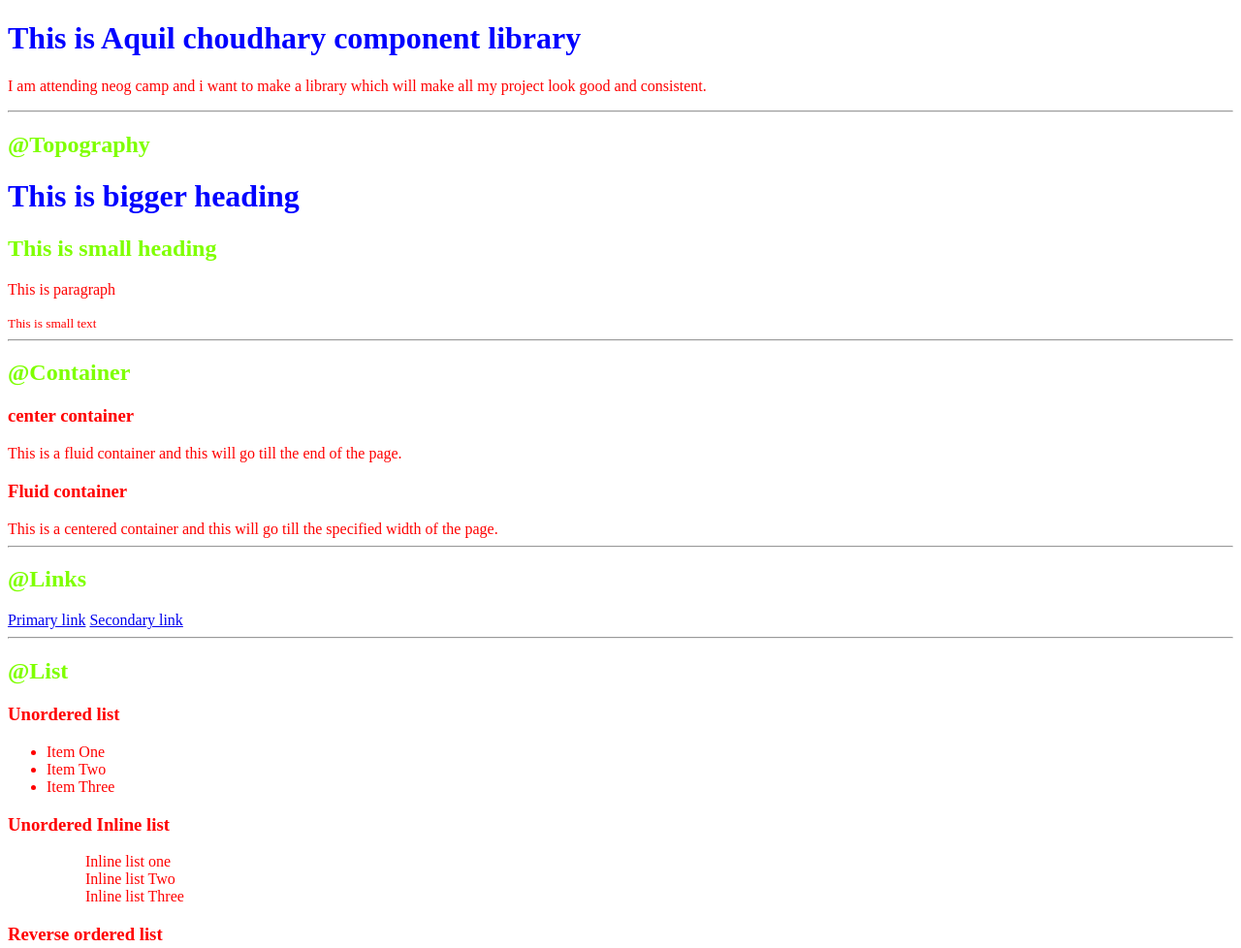
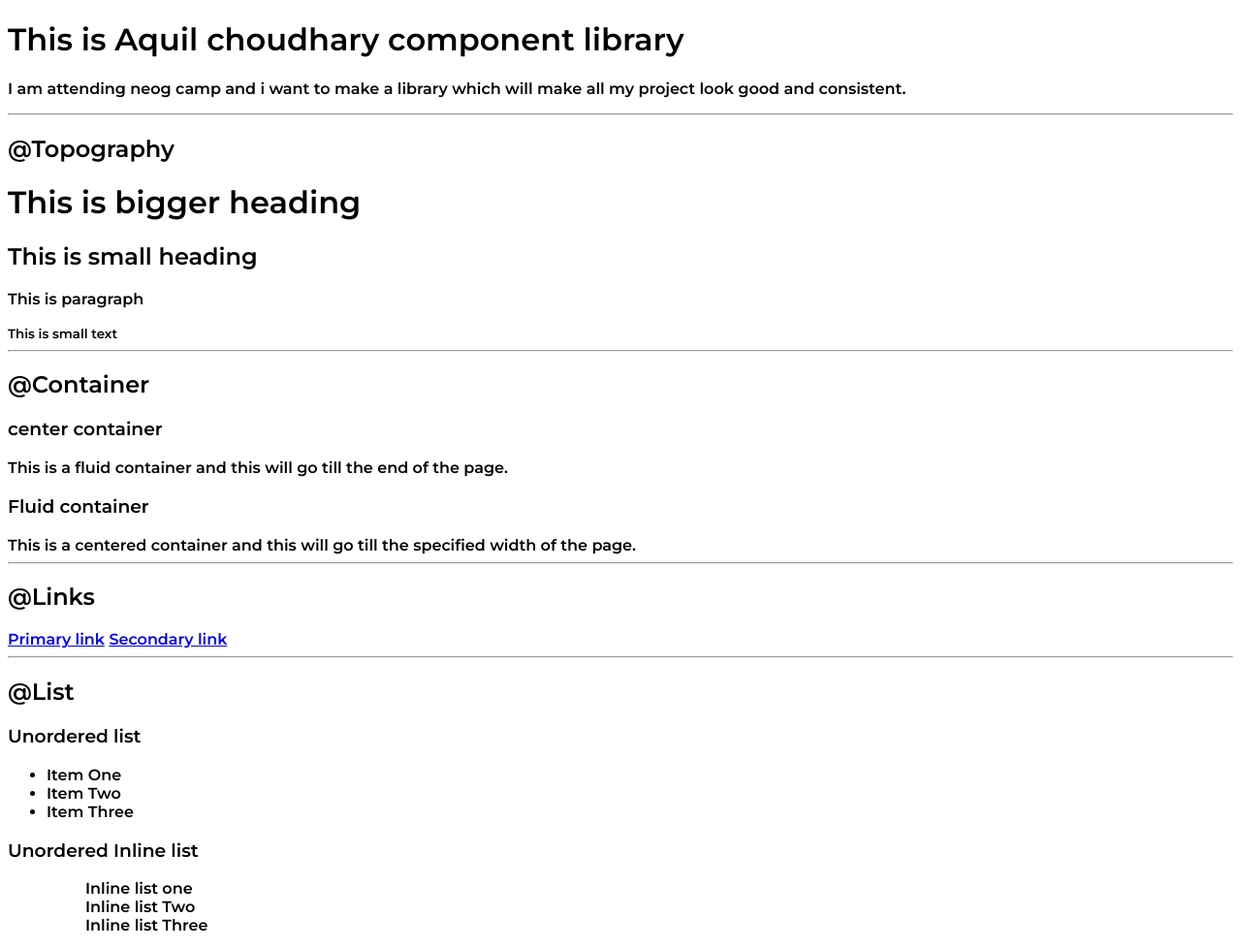
Before and after one commit to Aquilchoudhary/neogcamp-session3-live, a plain HTML site: page index.html in a window 1280 px wide. Shown: the top 978 px of the page at 97% size. Drawn offline with Linux system fonts and the light colour scheme.

Commit message:
update style.css

```diff
--- a/style.css
+++ b/style.css
@@ -1,9 +1,5 @@
+@import url('https://fonts.googleapis.com/css2?family=Montserrat:wght@600&display=swap');
+
 body{
-    color:red
+    font-family: 'Montserrat', sans-serif;
 }
-h1{
-    color:blue
-}
-h2{
-    color:chartreuse
-}
```
